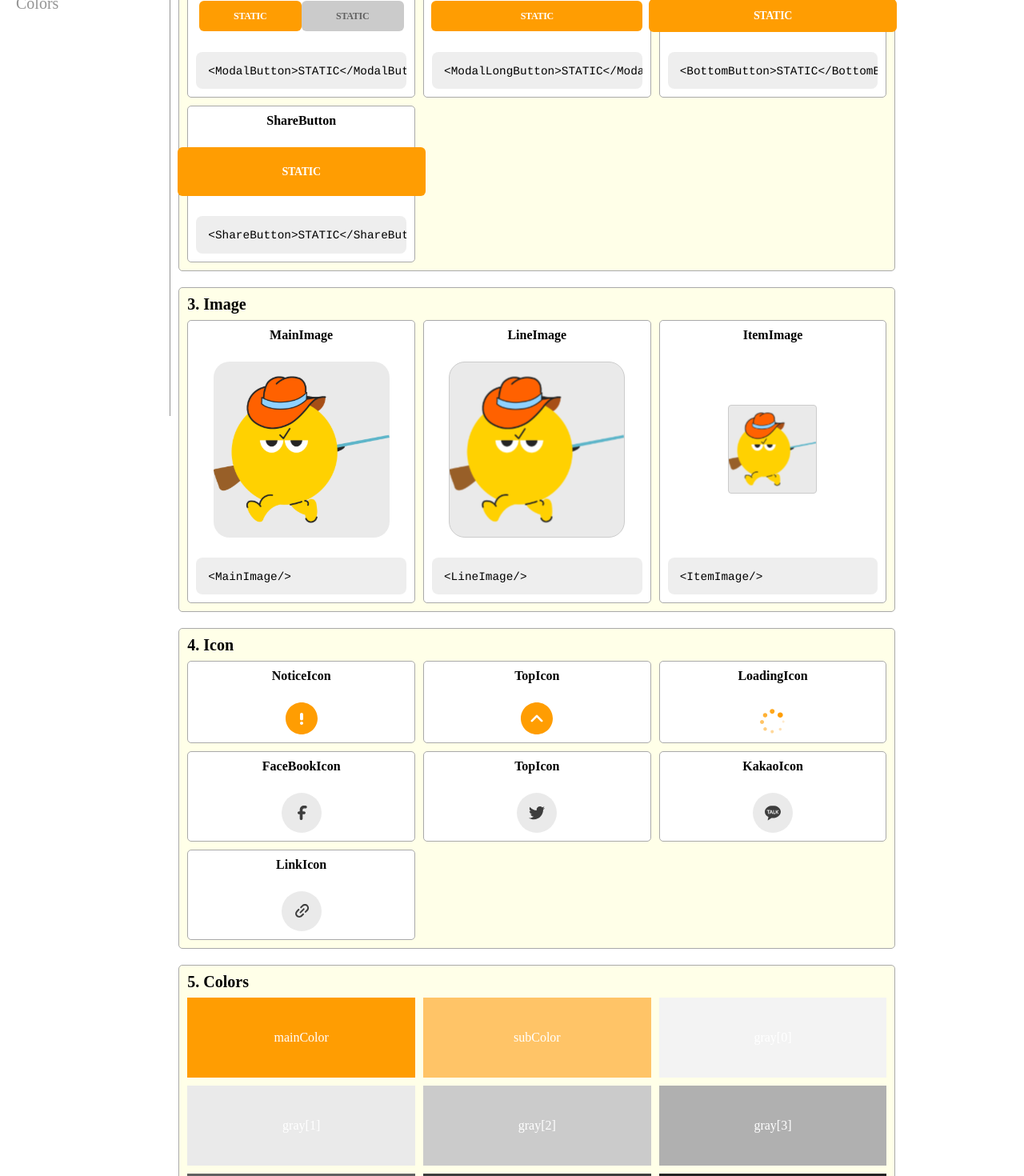
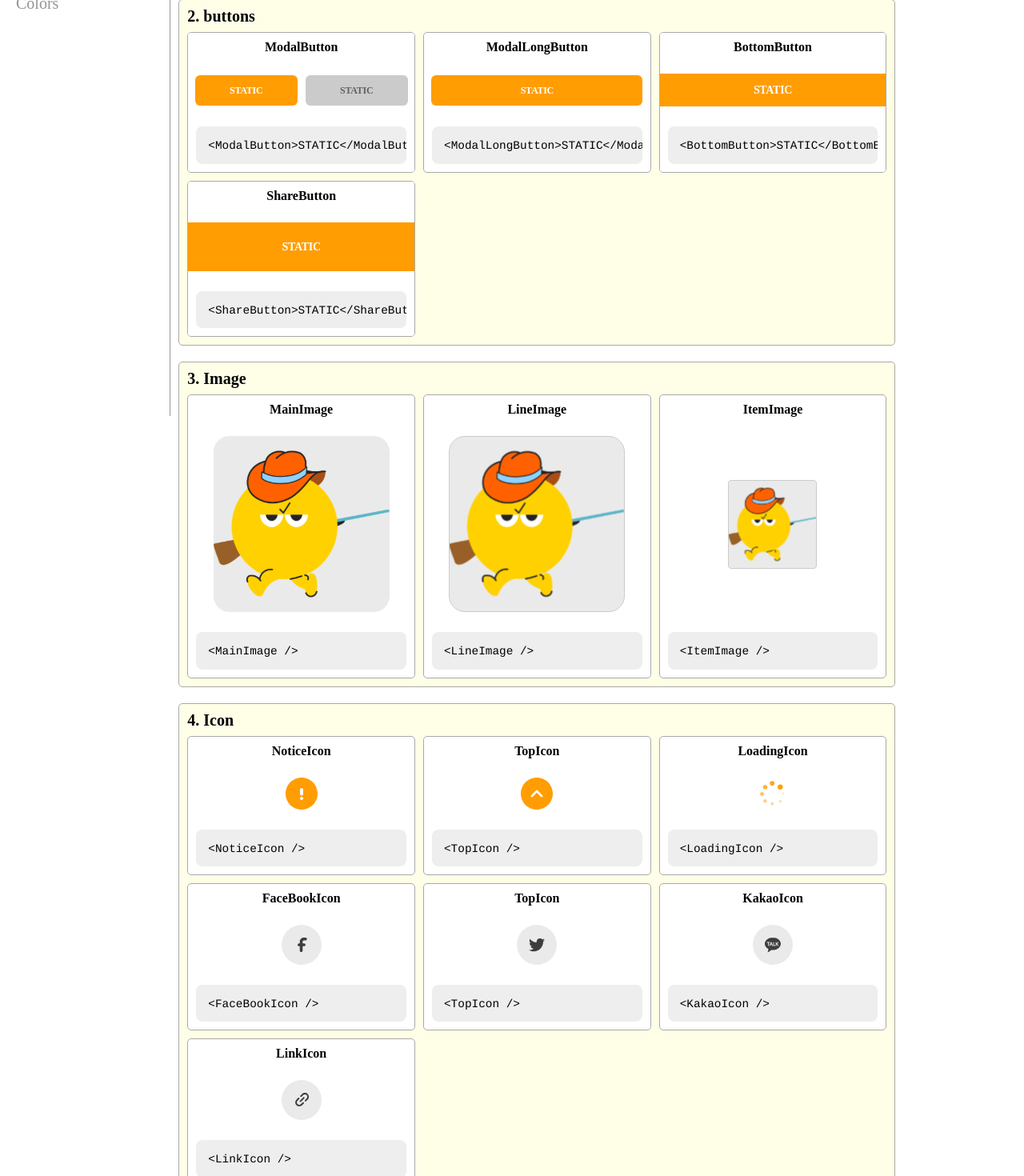
Before and after one commit to SobiSa-Expense-Hunter/SobiSa, a Next.js app: page /design in a window 1280 px wide. Shown: the part 280-1750 px from the top of the page at 80% size. Built offline with nearby package versions, Linux system fonts and the light colour scheme; a web font is replaced by a local one.

Commit message:
feature: 디자인 페이지 정리

```diff
--- a/src/pages/design.tsx
+++ b/src/pages/design.tsx
@@ -22,7 +22,6 @@ import {
   TwitterIcon,
 } from '@/styles/icons';
 import theme from '@/styles/theme';
-import { NumericRange } from '@/types/rangeTypeGenerater';
 
 const Main = styled.main`
   display: grid;
@@ -110,6 +109,7 @@ const ItemContent = styled.article`
   h3 {
     font-weight: bold;
   }
+  overflow: auto;
 `;
 
 const MiniItemContentsWrapper = styled.article`
@@ -122,8 +122,9 @@ const MiniItemContentsWrapper = styled.article`
   }
 `;
 
-const Item = styled.div`
+const ItemViewContainer = styled.div`
   display: flex;
+  gap: 10px;
 `;
 
 const Code = styled.code`
@@ -182,19 +183,26 @@ const design = () => {
       <Section>
         <Article id='frame-name-container'>
           <h2>frame name</h2>
+          <ItemContent>
+            <ItemViewContainer style={{ flexDirection: 'column' }}>
               <FrameName>소비사 프로덕트</FrameName>
               <FrameName>Apple 2022 맥북 에어</FrameName>
               <FrameName>Sobisa! some product Sobisa! some product </FrameName>
+            </ItemViewContainer>
+            <CodeRows>
+              <Code>&lt;FrameName&gt;소비사 프로덕트&lt;/FrameName&gt;</Code>
+            </CodeRows>
+          </ItemContent>
         </Article>
         <Article id='buttons-container'>
           <h2>buttons</h2>
           <MiniItemContentsWrapper>
             <ItemContent>
               <h3>ModalButton</h3>
-              <Item>
+              <ItemViewContainer>
                 <ModalButton>STATIC</ModalButton>
                 <ModalSubButton>STATIC</ModalSubButton>
-              </Item>
+              </ItemViewContainer>
               <CodeRows>
                 <Code>
                   &lt;ModalButton&gt;STATIC&lt;/ModalButton&gt;
@@ -204,27 +212,27 @@ const design = () => {
             </ItemContent>
             <ItemContent>
               <h3>ModalLongButton</h3>
-              <Item>
+              <ItemViewContainer>
                 <ModalLongButton>STATIC</ModalLongButton>
-              </Item>
+              </ItemViewContainer>
               <CodeRows>
                 <Code>&lt;ModalLongButton&gt;STATIC&lt;/ModalLongButton&gt;</Code>
               </CodeRows>
             </ItemContent>
             <ItemContent>
               <h3>BottomButton</h3>
-              <Item>
+              <ItemViewContainer>
                 <BottomButton>STATIC</BottomButton>
-              </Item>
+              </ItemViewContainer>
               <CodeRows>
                 <Code>&lt;BottomButton&gt;STATIC&lt;/BottomButton&gt;</Code>
               </CodeRows>
             </ItemContent>
             <ItemContent>
               <h3>ShareButton</h3>
-              <Item>
+              <ItemViewContainer>
                 <ShareButton>STATIC</ShareButton>
-              </Item>
+              </ItemViewContainer>
               <CodeRows>
                 <Code>&lt;ShareButton&gt;STATIC&lt;/ShareButton&gt;</Code>
               </CodeRows>
@@ -236,29 +244,29 @@ const design = () => {
           <MiniItemContentsWrapper>
             <ItemContent>
               <h3>MainImage</h3>
-              <Item>
+              <ItemViewContainer>
                 <MainImage />
-              </Item>
+              </ItemViewContainer>
               <CodeRows>
-                <Code>&lt;MainImage/&gt;</Code>
+                <Code>&lt;MainImage /&gt;</Code>
               </CodeRows>
             </ItemContent>
             <ItemContent>
               <h3>LineImage</h3>
-              <Item>
+              <ItemViewContainer>
                 <LineImage />
-              </Item>
+              </ItemViewContainer>
               <CodeRows>
-                <Code>&lt;LineImage/&gt;</Code>
+                <Code>&lt;LineImage /&gt;</Code>
               </CodeRows>
             </ItemContent>
             <ItemContent>
               <h3>ItemImage</h3>
-              <Item>
+              <ItemViewContainer>
                 <ItemImage />
-              </Item>
+              </ItemViewContainer>
               <CodeRows>
-                <Code>&lt;ItemImage/&gt;</Code>
+                <Code>&lt;ItemImage /&gt;</Code>
               </CodeRows>
             </ItemContent>
           </MiniItemContentsWrapper>
@@ -268,50 +276,81 @@ const design = () => {
           <MiniItemContentsWrapper>
             <ItemContent>
               <h3>NoticeIcon</h3>
-              <Item>
+              <ItemViewContainer>
                 <NoticeIcon />
-              </Item>
+              </ItemViewContainer>
+              <CodeRows>
+                <Code>&lt;NoticeIcon /&gt;</Code>
+              </CodeRows>
             </ItemContent>
             <ItemContent>
               <h3>TopIcon</h3>
-              <Item>
+              <ItemViewContainer>
                 <TopIcon />
-              </Item>
+              </ItemViewContainer>
+              <CodeRows>
+                <Code>&lt;TopIcon /&gt;</Code>
+              </CodeRows>
             </ItemContent>
             <ItemContent>
               <h3>LoadingIcon</h3>
+              <ItemViewContainer>
                 <LoadingIcon />
+              </ItemViewContainer>
+              <CodeRows>
+                <Code>&lt;LoadingIcon /&gt;</Code>
+              </CodeRows>
             </ItemContent>
             <ItemContent>
               <h3>FaceBookIcon</h3>
+              <ItemViewContainer>
                 <FaceBookIcon />
+              </ItemViewContainer>
+              <CodeRows>
+                <Code>&lt;FaceBookIcon /&gt;</Code>
+              </CodeRows>
             </ItemContent>
             <ItemContent>
               <h3>TopIcon</h3>
+              <ItemViewContainer>
                 <TwitterIcon />
+              </ItemViewContainer>
+              <CodeRows>
+                <Code>&lt;TopIcon /&gt;</Code>
+              </CodeRows>
             </ItemContent>
             <ItemContent>
               <h3>KakaoIcon</h3>
+              <ItemViewContainer>
                 <KakaoIcon />
+              </ItemViewContainer>
+              <CodeRows>
+                <Code>&lt;KakaoIcon /&gt;</Code>
+              </CodeRows>
             </ItemContent>
             <ItemContent>
               <h3>LinkIcon</h3>
+              <ItemViewContainer>
                 <LinkIcon />
+              </ItemViewContainer>
+              <CodeRows>
+                <Code>&lt;LinkIcon /&gt;</Code>
+              </CodeRows>
             </ItemContent>
           </MiniItemContentsWrapper>
         </Article>
         <Article id='colors-container'>
           <h2>Colors</h2>
           <MiniItemContentsWrapper>
-            <ColorContainer color={theme.colors.mainColor}>mainColor</ColorContainer>
-            <ColorContainer color={theme.colors.subColor}>subColor</ColorContainer>
+            <ColorContainer color={theme.colors.mainColor}>theme.colors.mainColor</ColorContainer>
+            <ColorContainer color={theme.colors.subColor}>theme.colors.subColor</ColorContainer>
             {Object.keys(theme.colors.gray).map(value => {
               return (
                 <ColorContainer
                   key={`gray_${value}`}
                   color={theme.colors.gray[Number(value) as GrayRange]}
                 >
-                  gray[{value}]
+                  theme.colors.gray[{value}]
                 </ColorContainer>
               );
             })}
```
Lines whose indentation alone changed are shown as unchanged.
